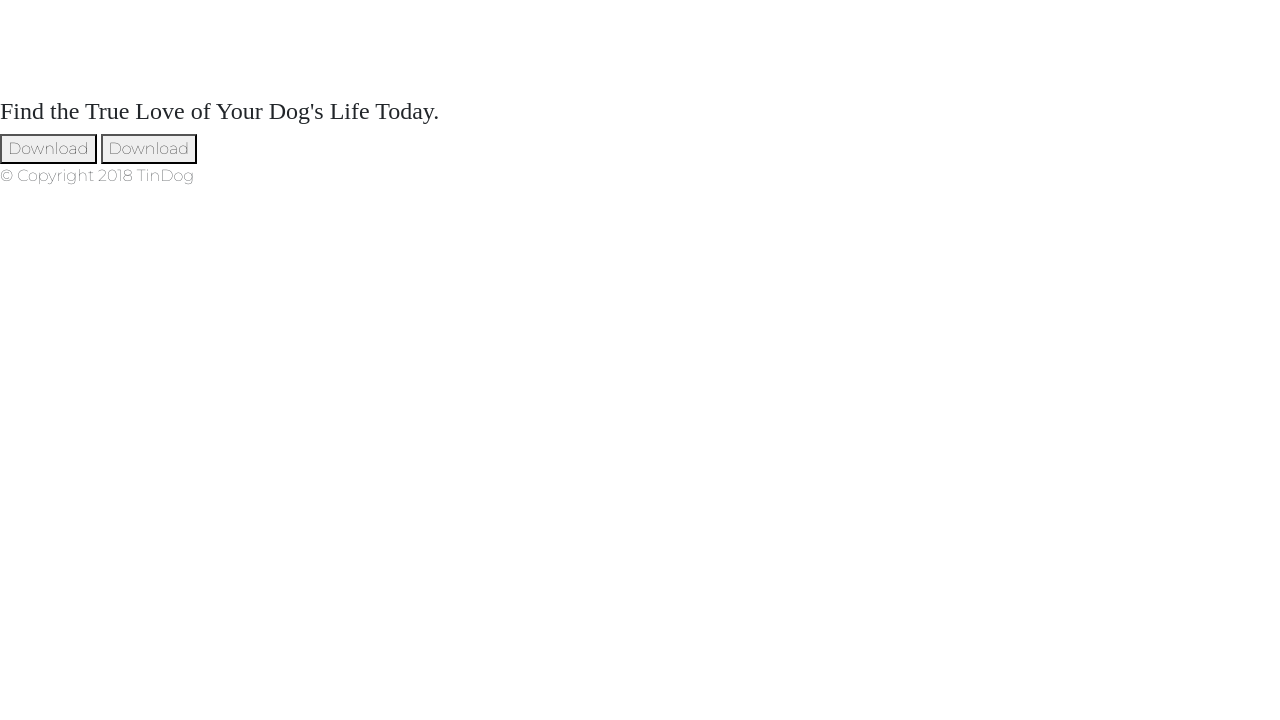
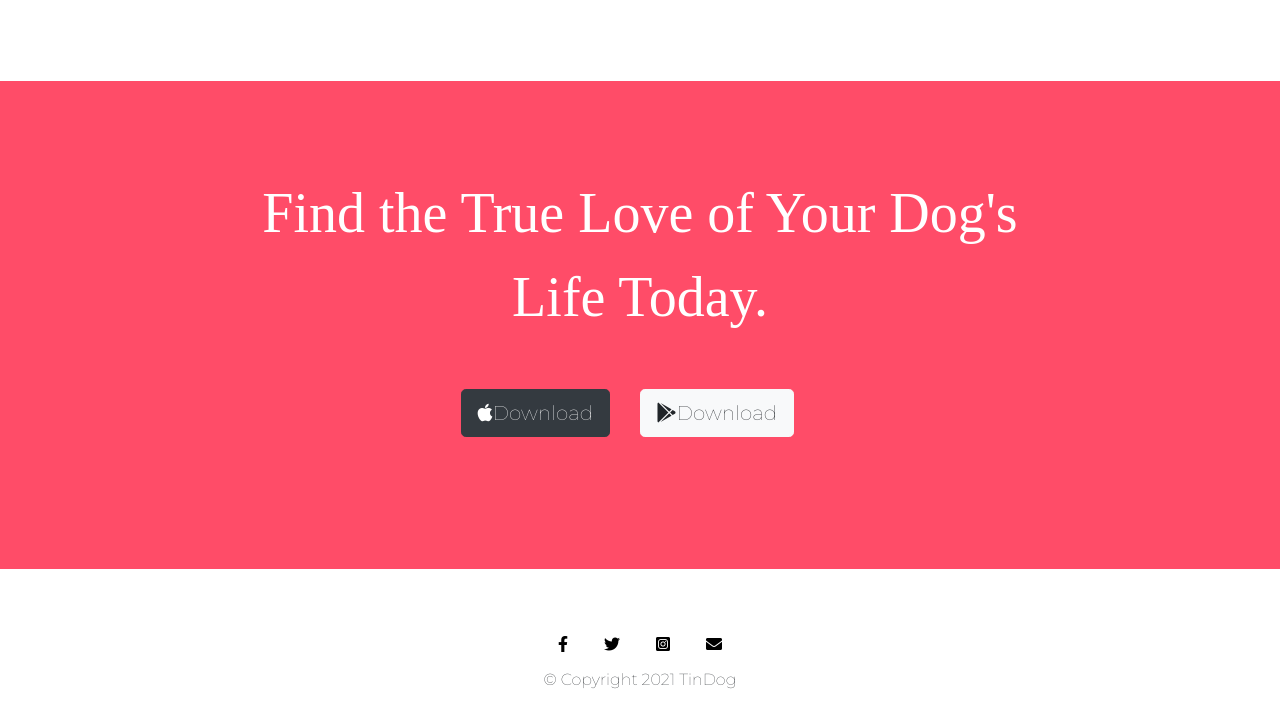
Before and after one commit to fabbiety/TinDog-Website, a plain HTML site: page index.html in a window 1280 px wide. Shown: the part 2282-3002 px from the top of the page. Before the commit the page ends 2486 px from the top, so only its background shows below. Drawn offline with nearby package versions, Linux system fonts and the light colour scheme.

Commit message:
footer update

```diff
--- a/css/styles.css
+++ b/css/styles.css
@@ -115,7 +115,7 @@ em{
 }
 
 .press-icon{
-  width: 15%;
+  width: 12%;
 }
 
 /* Pricing section */
@@ -131,6 +131,39 @@ padding: 5% 2%;
 }
 
 
+/* Call to Action */
+
+#cta{
+  background-color: #ff4c68;
+  text-align: center;
+  padding: 7% 17%;
+
+}
+.cta-text{
+  font-family: "Montserrat-Black";
+font-size: 3.5rem;
+  color: #fff;
+line-height: 1.5;
+
+}
+
+/* Footer Section */
+
+#footer{
+  padding: 5% 27% 1%;
+  text-align:center;
+  background-color: #fff;
+
+}
+
+.footer-icon{
+  padding: 0 1rem ;
+  color: black;
+}
+.footer-icon:hover{
+  color: #ff4c68;
+}
+
 /* Media Query */
 
 @media (max-width: 1028px){
--- a/index.html
+++ b/index.html
@@ -45,13 +45,13 @@
         <div class="collapse navbar-collapse" id="navbarSupportedContent ">
           <ul class="navbar-nav ml-auto ">
             <li class="nav-item ">
-              <a class="nav-link" href="">Contact</a>
+              <a class="nav-link" href="#footer">Contact</a>
             </li>
             <li class="nav-item">
-              <a class="nav-link" href="">Pricing</a>
+              <a class="nav-link" href="#pricing">Pricing</a>
             </li>
             <li class="nav-item">
-              <a class="nav-link" href="">Download</a>
+              <a class="nav-link" href="#cta">Download</a>
             </li>
           </ul>
         </div>
@@ -232,9 +232,10 @@
 
   <section id="cta">
 
-    <h3>Find the True Love of Your Dog's Life Today.</h3>
-    <button type="button">Download</button>
-    <button type="button">Download</button>
+    <h3 class="cta-text">Find the True Love of Your Dog's Life Today.</h3>
+    <button type="button" class="btn btn-dark btn-lg download-btn"><i class="fab fa-apple"></i>Download</button>
+    <button type="button" class="btn btn-light btn-lg download-btn"><i class="fab fa-google-play"></i>Download</button></button>
+
 
   </section>
 
@@ -242,8 +243,11 @@
   <!-- Footer -->
 
   <footer id="footer">
-
-    <p>© Copyright 2018 TinDog</p>
+<i class="fab fa-facebook-f footer-icon"></i>
+<i class="fab fa-twitter footer-icon"></i>
+<i class="fab fa-instagram-square footer-icon"></i>
+<a href="https://fabbiety.github.io/css_cv/" <i   class="fas fa-envelope footer-icon"> </i> </a>
+    <p>© Copyright 2021 TinDog</p>
 
   </footer>
 
```
